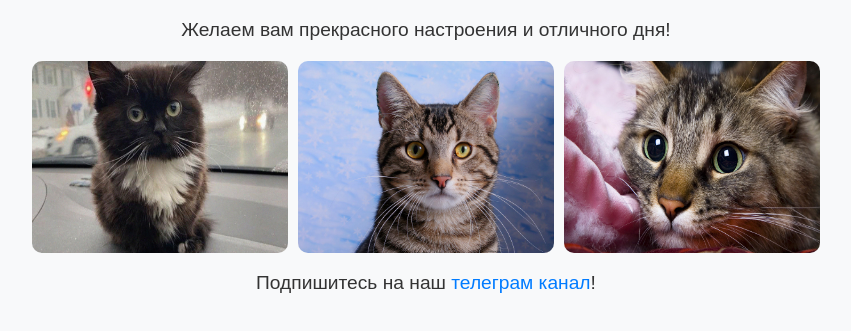
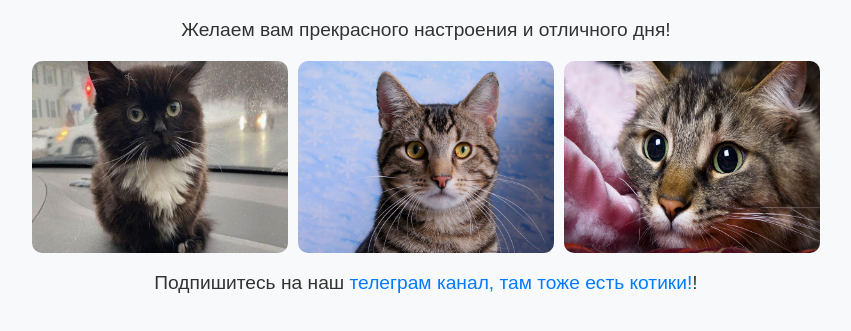
Before and after one commit to AlexSuRus/AlexSuRus.github.io, a plain HTML site: page index.html in a window 1280 px wide. Shown: the part 81-412 px from the top of the page, without its empty margins (214-1065 px from the left). Drawn offline with Linux system fonts and the light colour scheme.

Commit message:
Update index.html

```diff
--- a/index.html
+++ b/index.html
@@ -18,7 +18,7 @@
             <!-- Добавьте больше изображений котиков, если нужно -->
         </div>
 
-        <p>Подпишитесь на наш <a href="https://x.com" target="_blank">телеграм канал</a>!</p>
+        <p>Подпишитесь на наш <a href="https://t.me/god_bless_alex_su" target="_blank">телеграм канал, там тоже есть котики!</a>!</p>
     </div>
 </body>
 </html>
```
